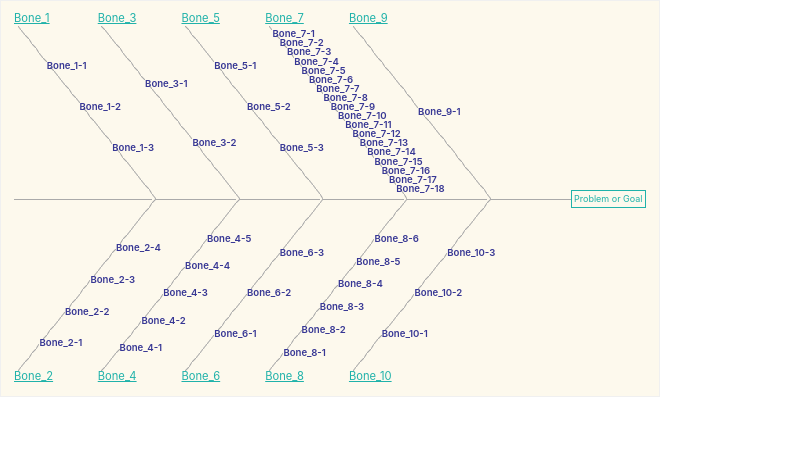
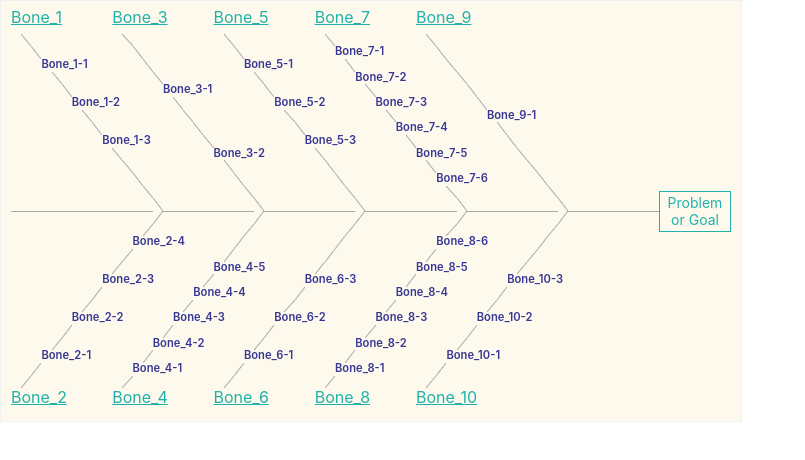
Before and after one commit to yasenvit/IshikavaDiagram-html-div-based, a React (Create React App) app: page / in a window 1280 px wide. Shown: the top 460 px of the page, without its empty margins (0-805 px from the left). Built offline with nearby package versions, Linux system fonts and the light colour scheme.

Commit message:
some small changes

```diff
--- a/src/components/FishSceleton.js
+++ b/src/components/FishSceleton.js
@@ -1,7 +1,7 @@
 import React, { Component } from 'react'
 
 function fishScale (itemsQty, H) {
-  let W = H*1.7
+  let W = H*1.8
   let F =`${((H-20)/(itemsQty*4+6))}`
   return (
   {
@@ -11,7 +11,7 @@ function fishScale (itemsQty, H) {
     backgroundColor: '#FDF9ED',
     height: `${H}px`,
     width: `${W}px`,
-    fontSize: `0.6rem`,
+    fontSize: `0.7rem`,
     padding: '10px',
     border: '1px solid  rgb(240, 240, 240)',
     alignItems: 'center',
@@ -22,7 +22,7 @@ function fishScale (itemsQty, H) {
     textAlign: 'center',
     border:"0.9px solid lightseagreen",
     textAlign: 'center',
-    fontSize: '9px',
+    fontSize: '14px',
     padding: '2px',
     paddingBottom: '3px',
     color: 'lightseagreen'
@@ -109,7 +109,7 @@ function fishScale (itemsQty, H) {
 	header: {
 	  width: `${(H-20)/(itemsQty*4+6)*0.8}px`,
 	  height: `${(H-20)/(itemsQty*4+6)*2}px`,
-	  fontSize: '0.7rem',
+	  fontSize: '1rem',
     color: 'lightseagreen',
   }
 }	)}
@@ -174,18 +174,18 @@ let fishDataSample = [
       {name: "Bone_7-4"},
       {name: "Bone_7-5"},
       {name: "Bone_7-6"},
-      {name: "Bone_7-7"},
-      {name: "Bone_7-8"},
-      {name: "Bone_7-9"},
-      {name: "Bone_7-10"},
-      {name: "Bone_7-11"},
-      {name: "Bone_7-12"},
-      {name: "Bone_7-13"},
-      {name: "Bone_7-14"},
-      {name: "Bone_7-15"},
-      {name: "Bone_7-16"},
-      {name: "Bone_7-17"},
-      {name: "Bone_7-18"},
+      // {name: "Bone_7-7"},
+      // {name: "Bone_7-8"},
+      // {name: "Bone_7-9"},
+      // {name: "Bone_7-10"},
+      // {name: "Bone_7-11"},
+      // {name: "Bone_7-12"},
+      // {name: "Bone_7-13"},
+      // {name: "Bone_7-14"},
+      // {name: "Bone_7-15"},
+      // {name: "Bone_7-16"},
+      // {name: "Bone_7-17"},
+      // {name: "Bone_7-18"},
     ]
   },
   {
@@ -305,7 +305,7 @@ export default class FishSceleton extends Component {
   }
 
   getfishScale = (itemsQty)=> {
-    let scale = itemsQty<=6?fishScale(itemsQty,300):itemsQty<=12?fishScale(itemsQty,350):fishScale(itemsQty, 375)
+    let scale = itemsQty<=6?fishScale(itemsQty,400):itemsQty<=12?fishScale(itemsQty,450):fishScale(itemsQty, 550)
     return scale
   }
   render() {
```
